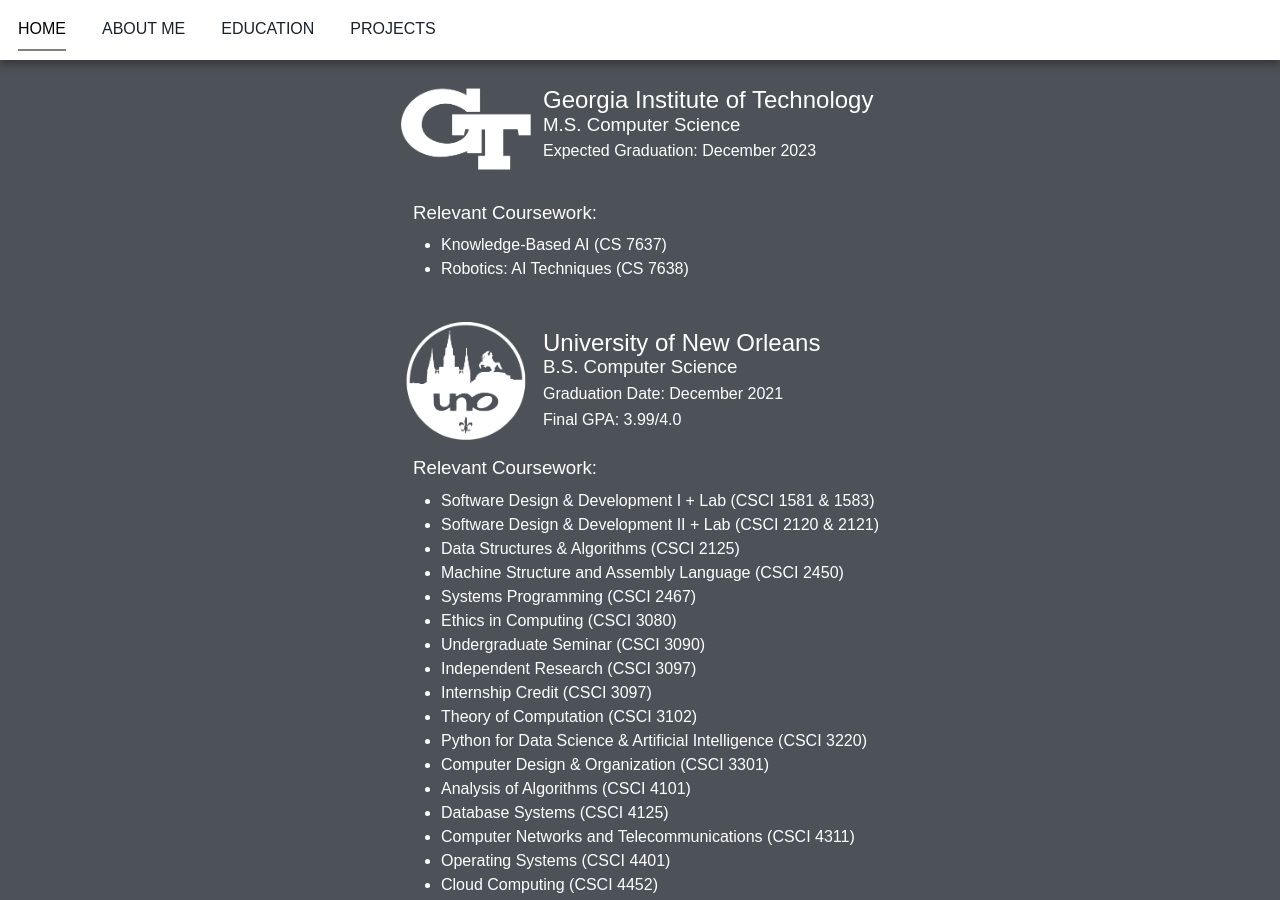
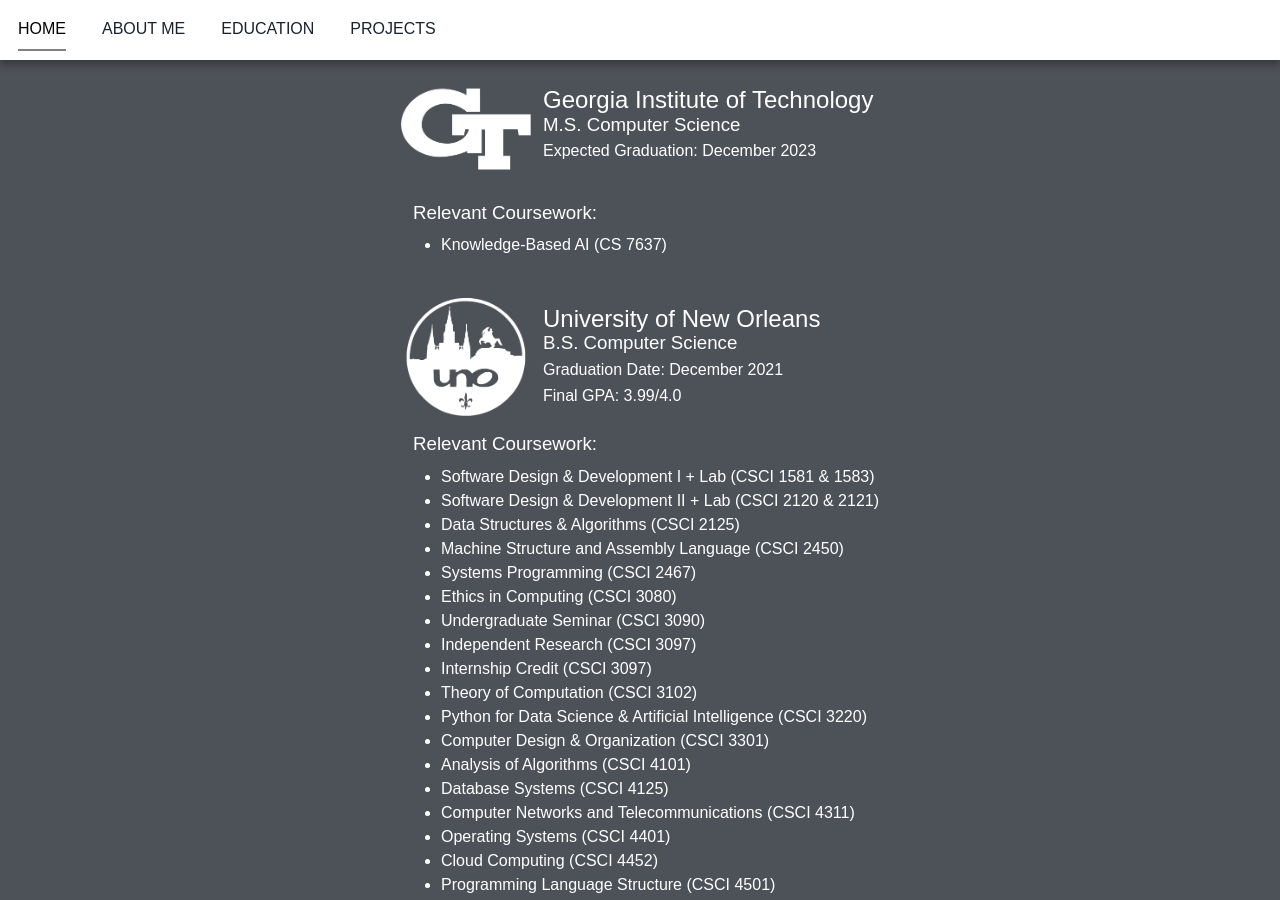
Before and after one commit to Continuiti/personal-website-v2, a Jekyll site: the page built from index.html, in a window 1280 px wide and 900 px high, scrolled down 1844 px. Built offline with Jekyll 4.4.1, drawn with Linux system fonts in a browser that asks for light colours.

Commit message:
Removed RAIT from education section

```diff
--- a/_includes/education.html
+++ b/_includes/education.html
@@ -14,7 +14,6 @@
                 <h3>Relevant Coursework:</h3>
                 <ul>
                     <li>Knowledge-Based AI (CS 7637)</li>
-                    <li>Robotics: AI Techniques (CS 7638)</li>
                 </ul>
             </div>
         </div>
```
